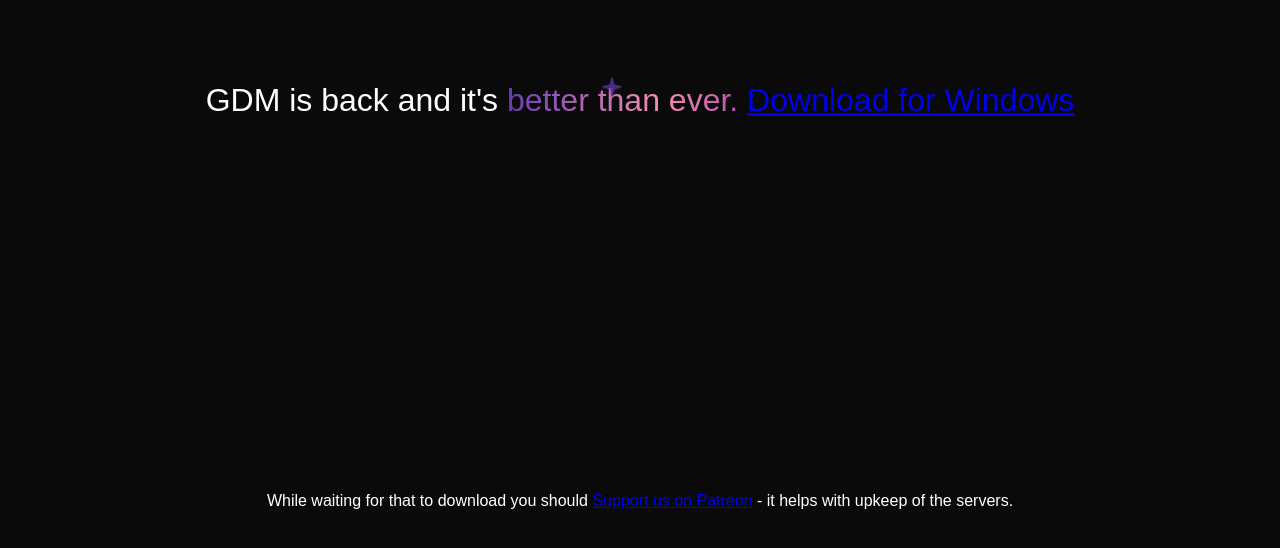
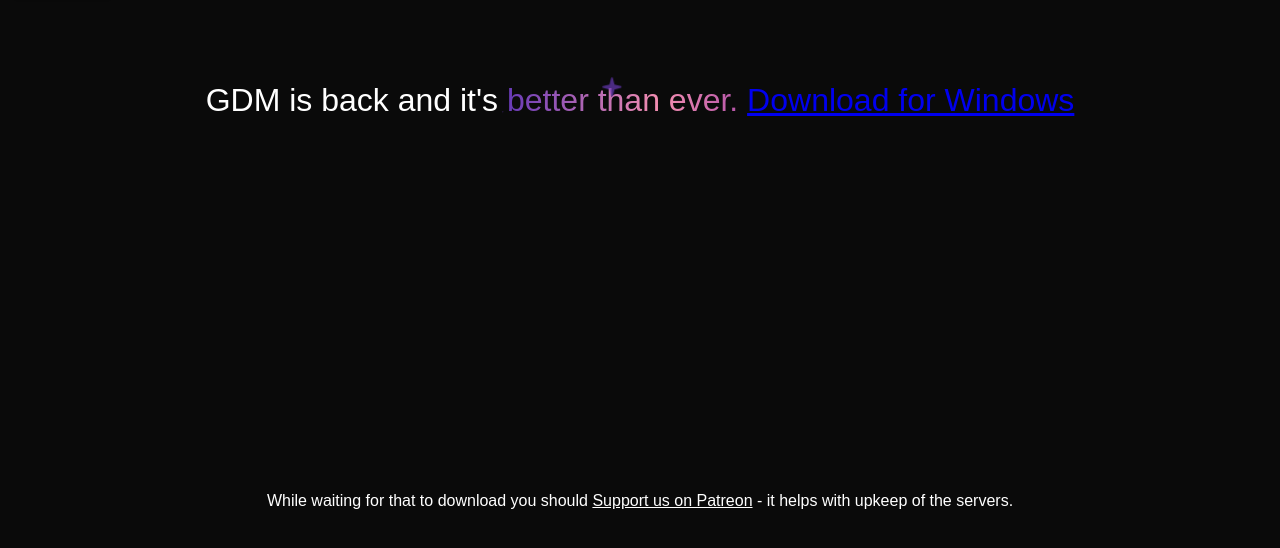
Before and after one commit to Dario48true/gdm-website, a plain HTML site: page index.html in a window 1280 px wide. Shown: the part 104-652 px from the top of the page. Drawn offline with Linux system fonts and the light colour scheme.

Commit message:
Make the h2 link better

```diff
--- a/index.html
+++ b/index.html
@@ -184,7 +184,7 @@
   </span>
       <a href="https://github.com/disnos9/gdm-website/releases/download/LATEST/GeometryDashMultiplayer_Updated.zip">Download for Windows</a>
     </h1>
-    <h2>While waiting for that to download you should <a href="https://www.patreon.com/GDMservers">Support us on Patreon</a> - it helps with upkeep of the servers.</h2>
+    <h2>While waiting for that to download you should <a style="color:white;text-decoration:underline;" href="https://www.patreon.com/GDMservers">Support us on Patreon</a> - it helps with upkeep of the servers.</h2>
     <a id="source-link" class="meta-link" href="https://discord.gg/gdm" target="_blank">
   <i class="fa-solid fa-link"></i>
   <span class="roboto-mono">Discord</span>
```
